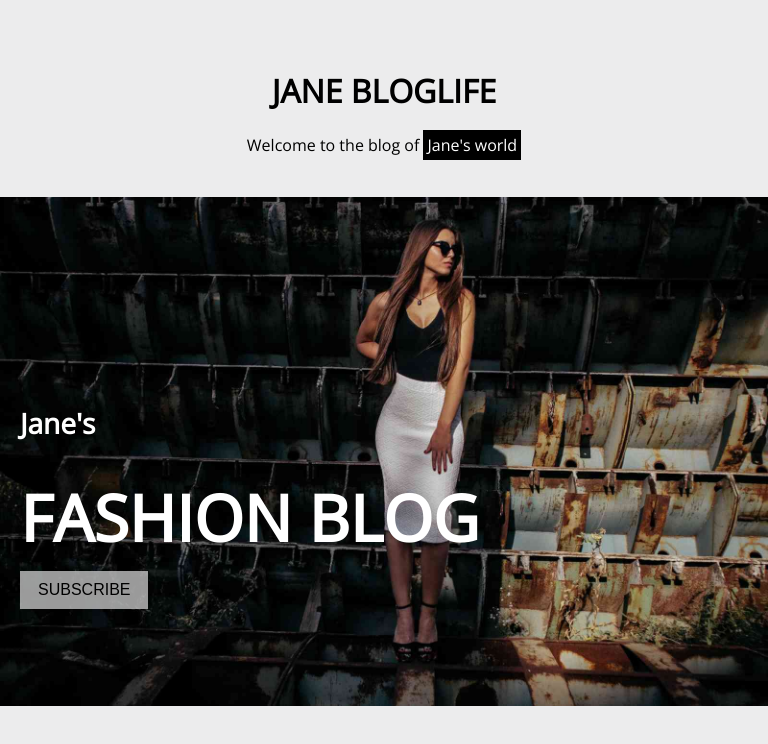
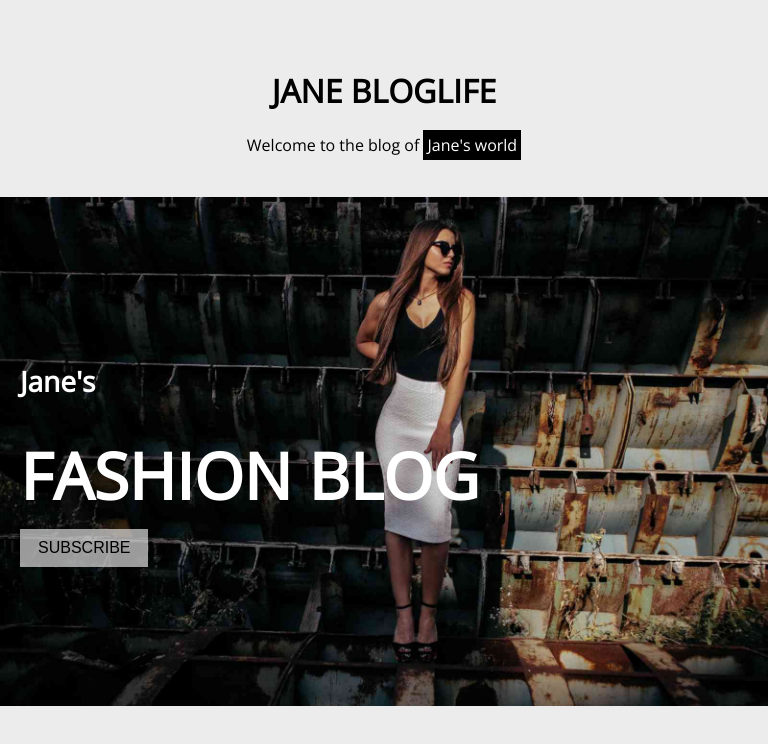
Before and after one commit to Ayshasafna8137/Fashion_Blog, a plain HTML site: page index.html in a window 768 px wide. Shown: the part 42-786 px from the top of the page. Drawn offline with nearby package versions, Linux system fonts and the light colour scheme.

Commit message:
Update jane.css

```diff
--- a/jane.css
+++ b/jane.css
@@ -134,7 +134,7 @@ margin-left: -17px;
   }
 
   .content1 {
-    bottom: 137px;
+    bottom: 179px;
     left: -4px;
     width: auto;
     text-align: left;
```
